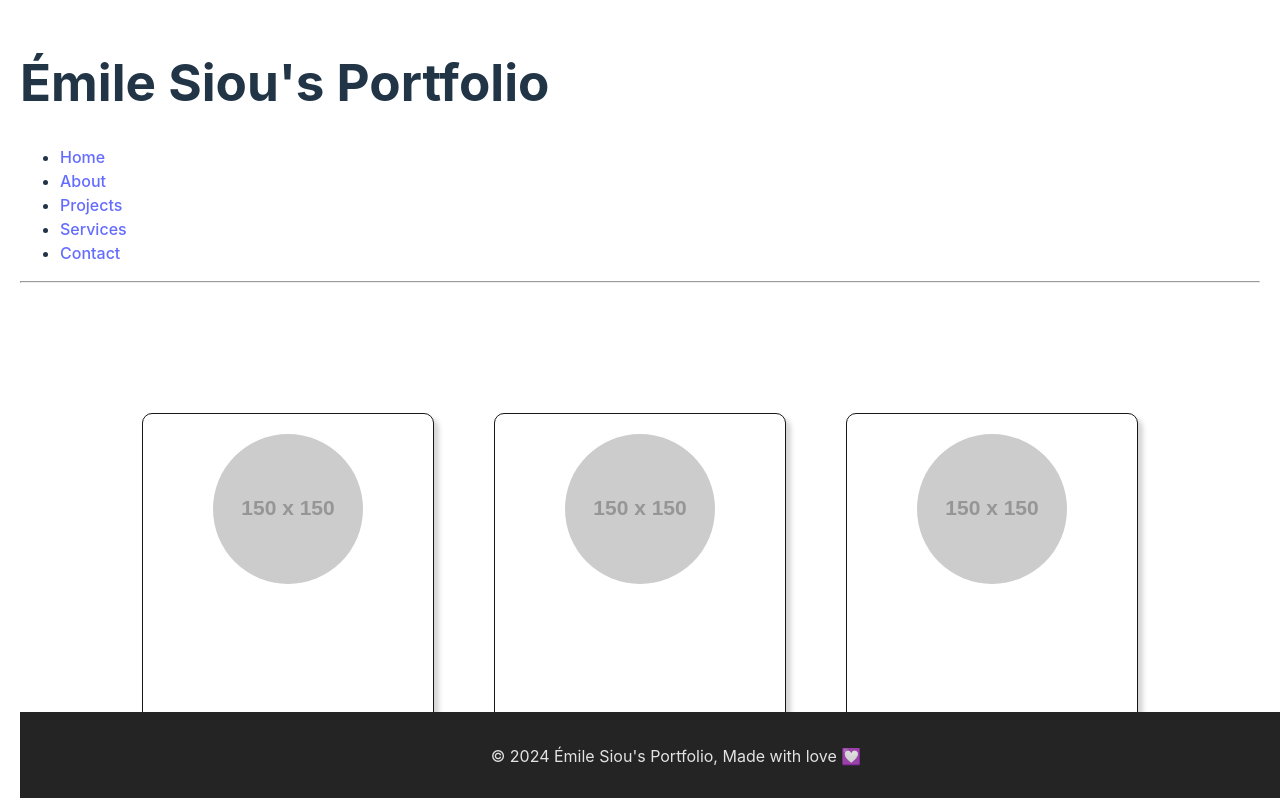
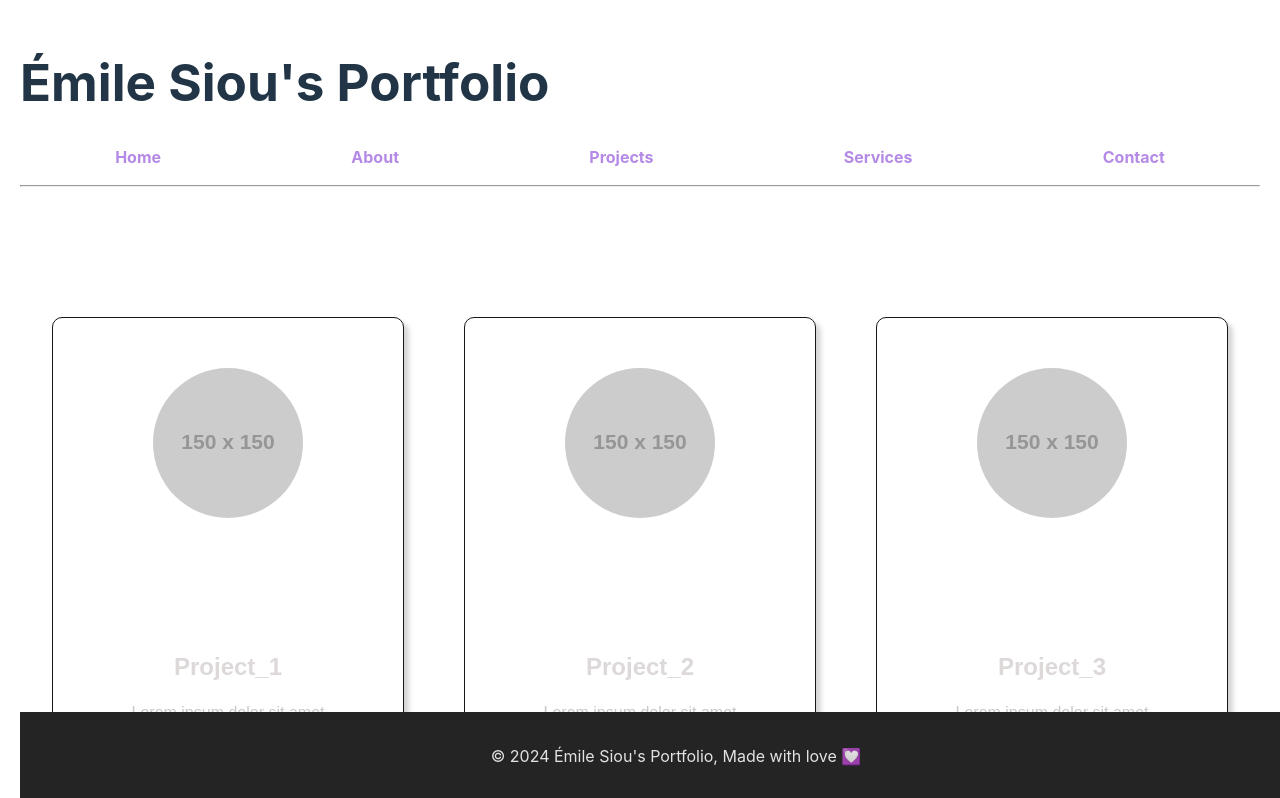
Before and after one commit to Sooey-99/My_Portfolio, a React (Vite) app: page / in a window 1280 px wide. Shown: the top 798 px of the page. Built offline with nearby package versions, Linux system fonts and the light colour scheme.

Commit message:
update Nav bar

```diff
--- a/src/App.css
+++ b/src/App.css
@@ -65,7 +65,6 @@ hr {
   border-top: 1px solid #ddd;
 }
 
-
 /* Logo Styles */
 .logo {
   height: 6em;
@@ -106,10 +105,6 @@ hr {
   border-radius: 8px;
 }
 
-.read-the-docs {
-  color: #888;
-}
-
 /* Additional Section Styles */
 section {
   padding: 2rem 0;
@@ -129,6 +124,7 @@ section p {
   margin-bottom: 1rem;
 }
 
+/* Footer Styles */
 footer {
   background-color: #333;
   color: #fff;
@@ -142,3 +138,11 @@ footer {
 footer p {
   margin: 0;
 }
+
+/* Card Container Styles */
+.card-container {
+  display: flex;
+  flex-wrap: wrap;
+  justify-content: center; /* Center horizontally */
+  align-items: center; /* Center vertically */
+}
--- a/src/Header.jsx
+++ b/src/Header.jsx
@@ -3,7 +3,7 @@ function Header() {
         <header>
             <h1>Émile Siou's Portfolio</h1>
             <nav>
-                <ul>
+                <ul className="horizontal-list">
                     <li><a href="#home">Home</a></li>
                     <li><a href="#about">About</a></li>
                     <li><a href="#projects">Projects</a></li>
--- a/src/index.css
+++ b/src/index.css
@@ -20,6 +20,33 @@ a {
 
 a:hover {
   color: #535bf2;
+}
+
+nav ul.horizontal-list {
+  list-style-type: none;
+  padding: 0;
+  margin: 1rem 0;
+  display: flex;
+  justify-content: space-around;
+  align-items: center;
+}
+
+nav ul.horizontal-list li {
+  margin: 0;
+}
+
+nav ul.horizontal-list li a {
+  text-decoration: none;
+  color: #b58ae6;
+  font-weight: bold;
+}
+
+nav ul.horizontal-list li a:hover {
+  text-decoration: underline;
+}
+
+nav ul.horizontal-list li a.active {
+  color: #b58ae6;
 }
 
 body {
@@ -86,7 +113,7 @@ button:focus-visible {
   border: 1px solid hsl(0, 0%, 9%);
   border-radius: 10px;
   box-shadow: 5px 5px 5px hsl(0, 1%, 84%);
-  padding: 20px;
+  padding: 50px;
   margin: 30px;
   text-align: center;
   max-width: 250px;
```
